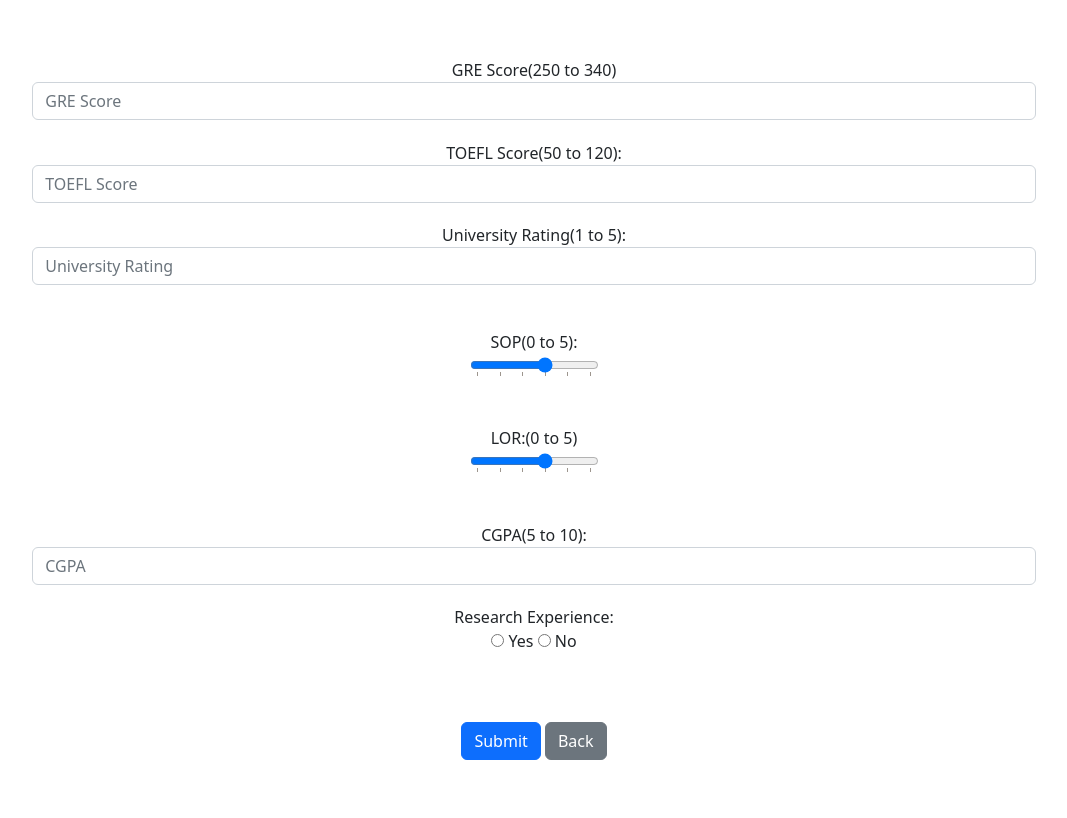
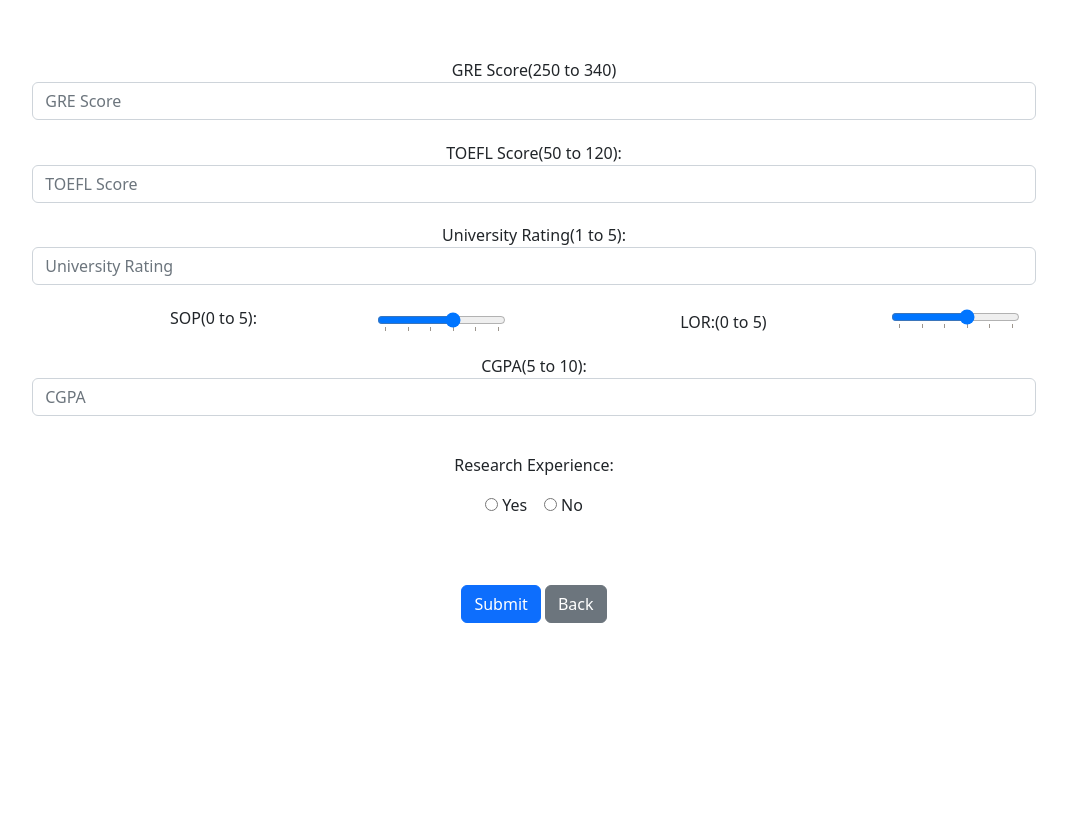
Before and after one commit to IBM-EPBL/IBM-Project-38189-1660374589, a Flask app: page /checkEligibility in a window 1280 px wide. Shown: the whole page, without its empty margins (106-1173 px from the left). After the commit the page ends 623 px from the top, so only its background shows below. Run offline with Flask 2, Linux system fonts and the light colour scheme.

Commit message:
Web App - Sprint 2

```diff
--- a/Final Deliverables/templates/Demo2.html
+++ b/Final Deliverables/templates/Demo2.html
@@ -45,6 +45,7 @@
               min="50"
               max="120"
               required
+              width="10px"
             />
           </div>
           <div class="form-group Spacing">
@@ -61,9 +62,11 @@
               required
             />
           </div>
-          <div class="form-group Spacing">
-            <br />
-            <label for="sop" class="col-sm-8">SOP(0 to 5):</label><br />
+          <div class="d-flex">
+            <div
+              class="form-group Spacing col-sm-6 justify-content-center d-flex"
+            >
+              <label for="sop" class="col-sm-8">SOP(0 to 5):</label>
               <input
                 type="range"
                 name="sop"
@@ -82,11 +85,9 @@
                 <option value="4"></option>
                 <option value="5"></option>
               </datalist>
-            <br />
-            <br />
             </div>
-          <div class="form-group Spacing">
-            <label for="lor" class="col-sm-8">LOR:(0 to 5)</label><br />
+            <div class="form-group Spacing col-sm-6 justify-content-center">
+              <label for="lor" class="col-sm-8">LOR:(0 to 5)</label>
               <input
                 type="range"
                 name="lor"
@@ -104,8 +105,7 @@
                 <option value="4"></option>
                 <option value="5"></option>
               </datalist>
-            <br />
-            <br />
+            </div>
           </div>
           <div class="form-group Spacing">
             <label for="cgpa" class="col-sm-3">CGPA(5 to 10):</label>
@@ -120,17 +120,20 @@
             />
           </div>
           <div class="form-group Spacing">
-            <label for="research" class="col-sm-3">Research Experience:</label
+            <label for="research" class="col-sm-3 p-3"
+              >Research Experience:</label
             ><br />
             <input
+              class="p-2"
               type="radio"
               name="research"
               placeholder="Research"
               value="1"
               required
             />
-            Yes
+            Yes &nbsp;&nbsp;
             <input
+              class="p-2"
               type="radio"
               name="research"
               placeholder="Research"
```
Lines whose indentation alone changed are shown as unchanged.
